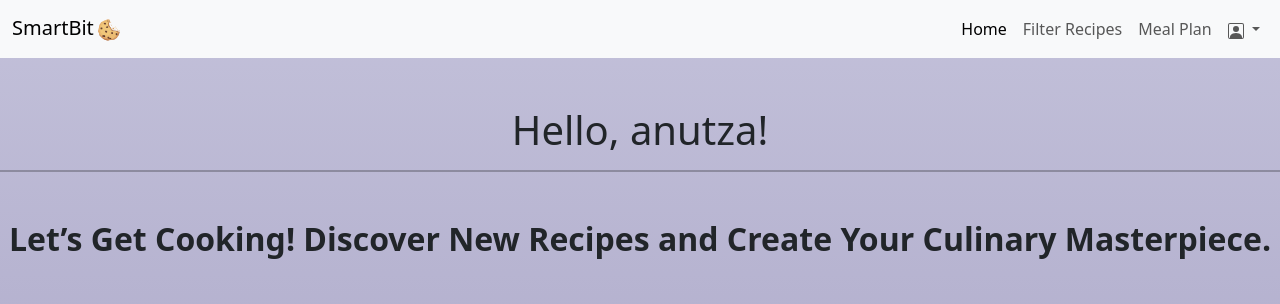
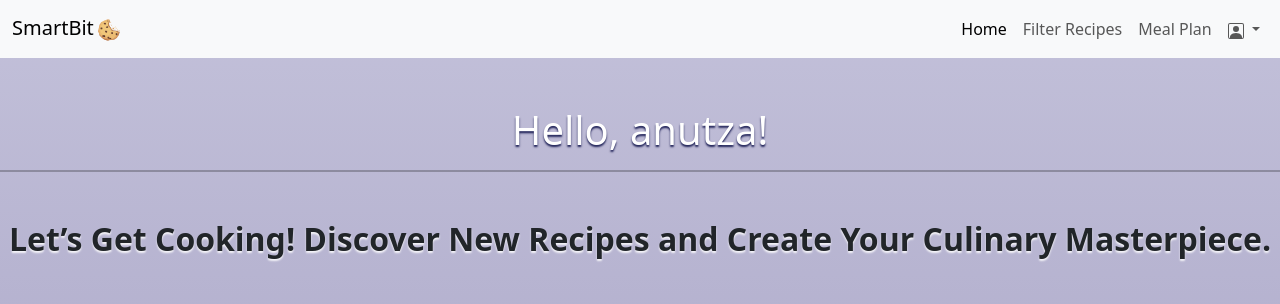
Before and after one commit to cristabacaru/SmartBite, a Flask app: page /home in a window 1280 px wide. Shown: the top 304 px of the page. Run offline with Flask 3, Linux system fonts and the light colour scheme; a user stored in the database is signed in; data comes from the database, SQL or seed files in the repository.

Commit message:
added some details

```diff
--- a/templates/home_logged_in.html
+++ b/templates/home_logged_in.html
@@ -9,9 +9,9 @@
 </head>
 <body class="body-home">
     {% include 'navbar_logged_in.html' %}
-    <h1 class="text-center mt-5" style="font-weight: 300;">Hello, {{user_info[2]}}!</h1>
+    <h1 class="text-center mt-5" style="font-weight: 300; text-shadow: 0px 2px 2px rgba(2, 6, 64, 0.854); color: white;">Hello, {{user_info[2]}}!</h1>
     <hr style="width: 100%; border: 1px solid #000;">
-    <h2 class="text-center mt-5", style="font-weight: 700;"> Let’s Get Cooking! Discover New Recipes and Create Your Culinary Masterpiece.</h2>
+    <h2 class="text-center mt-5", style="font-weight: 700;text-shadow: 0px 2px 2px rgba(255, 255, 255, 0.854);"> Let’s Get Cooking! Discover New Recipes and Create Your Culinary Masterpiece.</h2>
     <!-- Main content wrapper -->
     <div class="container my-5">
         <div class="row row-cols-1 row-cols-md-3 g-4">
```
